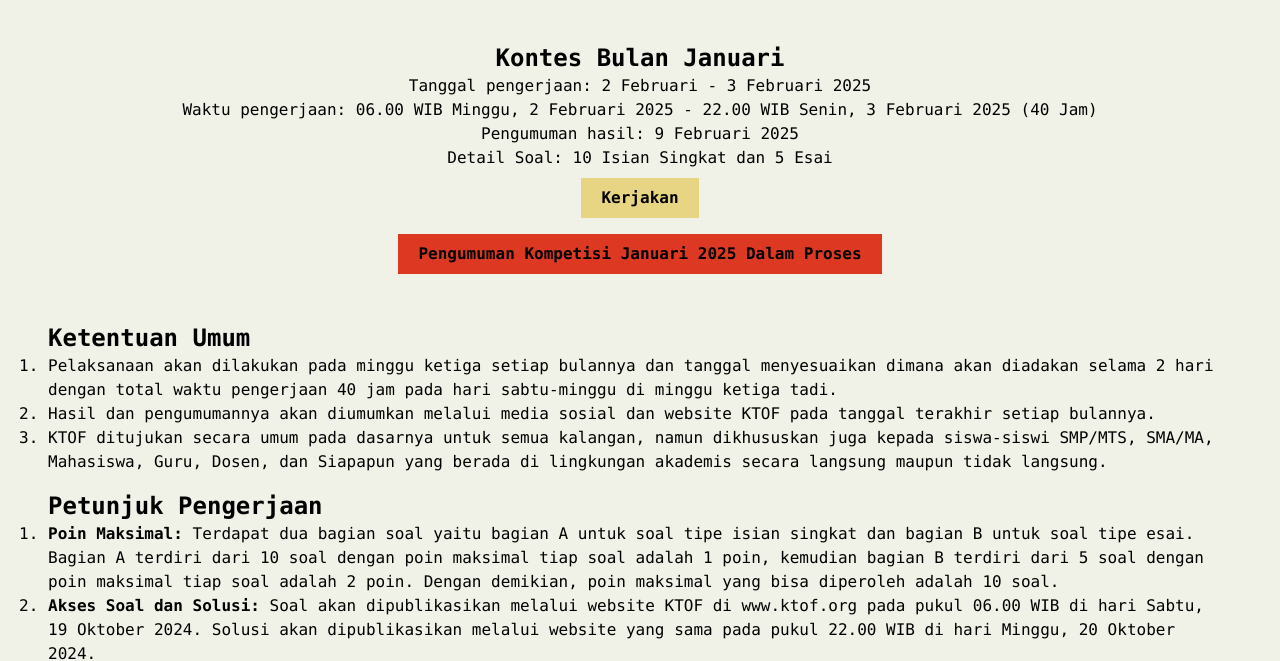
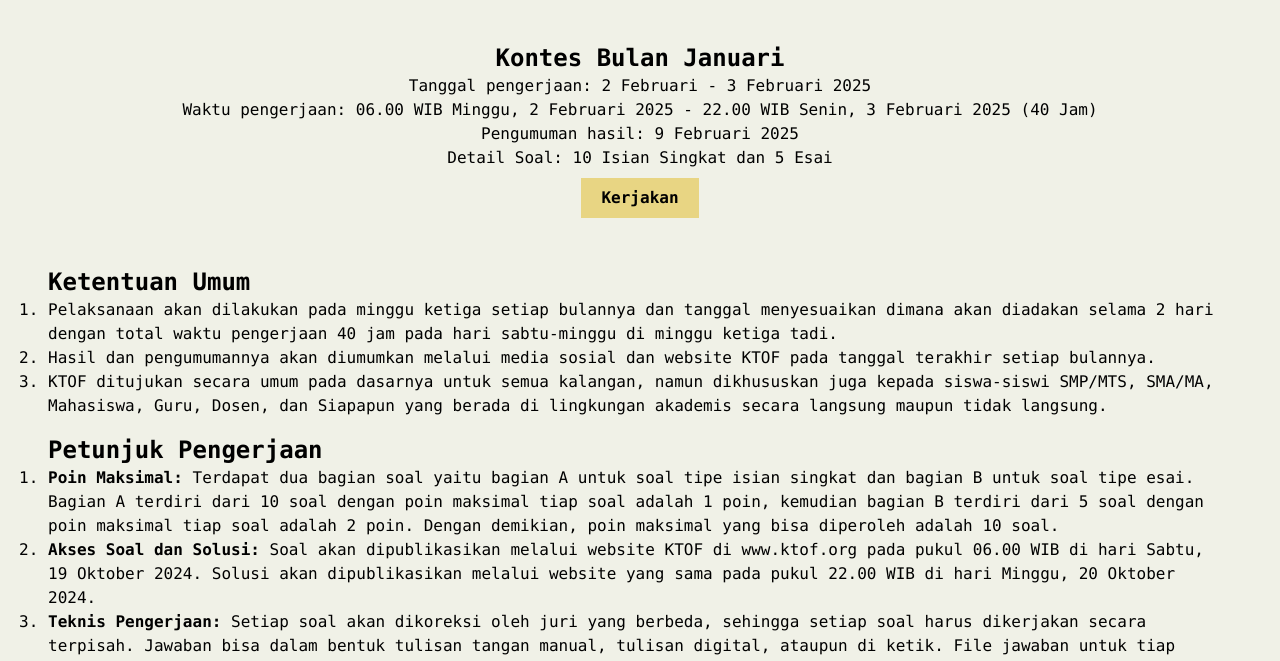
Before and after one commit to clarsbyte/KTOF, a website: page src/index.html in a window 1280 px wide. Shown: the part 86-747 px from the top of the page. Drawn offline with Linux system fonts and the light colour scheme.

Commit message:
Update index.html

```diff
--- a/src/index.html
+++ b/src/index.html
@@ -30,7 +30,6 @@
         <h3 class="text-center">Pengumuman hasil: 9 Februari 2025</h3>
         <h3 class="text-center">Detail Soal: 10 Isian Singkat dan 5 Esai</h3>
         <a href="https://forms.gle/XpZuFt7Bk5F7uzmB9" target="_blank" class="bg-yellow font-semibold w-fit py-2 px-5 text-center m-auto my-2 ">Kerjakan</a>
-        <a href="" target="_blank" class="bg-red font-bold w-fit py-2 px-5 text-center m-auto my-2 ">Pengumuman Kompetisi Januari 2025 Dalam Proses</a>
     </div>
 
     <div class="mx-12 flex flex-col">
```
